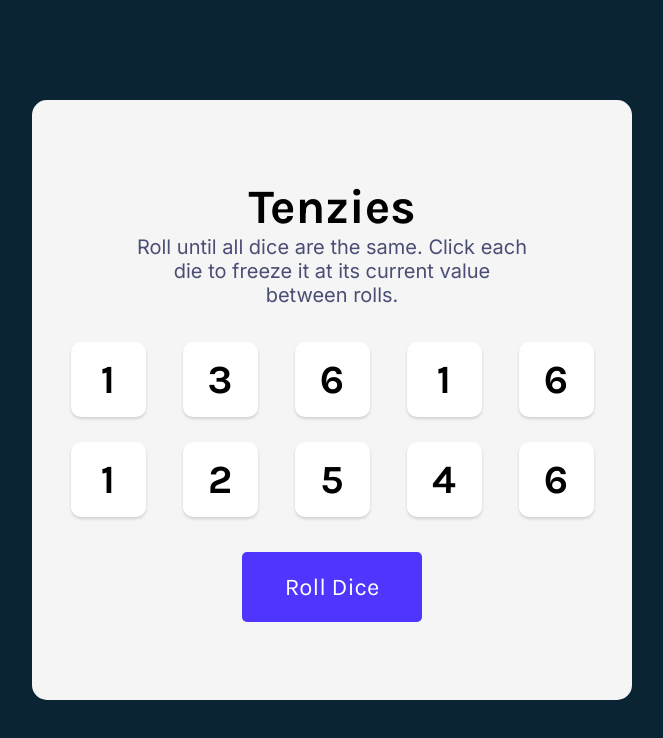
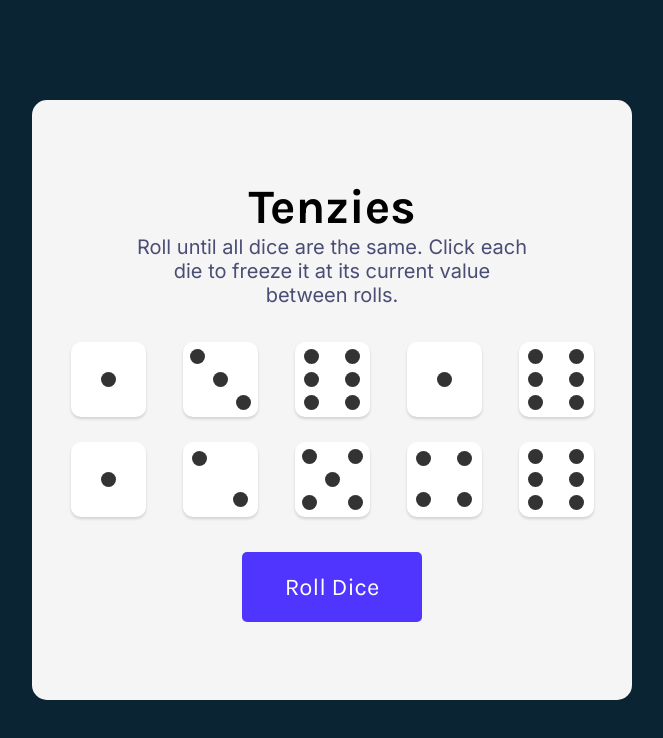
Before and after one commit to MetehanBayhan/tenzies, a React (Vite) app: page / in a window 1280 px wide. Shown: the top 738 px of the page, without its empty margins (308-971 px from the left). Built offline with nearby package versions, Linux system fonts and the light colour scheme.

Commit message:
ui updates

```diff
--- a/package.json
+++ b/package.json
@@ -11,6 +11,7 @@
   },
   "dependencies": {
     "nanoid": "^4.0.2",
+    "node-sass": "^9.0.0",
     "react": "^18.2.0",
     "react-confetti": "^6.1.0",
     "react-dom": "^18.2.0"
--- a/src/components/Die.jsx
+++ b/src/components/Die.jsx
@@ -1,9 +1,15 @@
 import React from "react";
+import "./die.css";
+import { nanoid } from "nanoid";
 
 export default function Die(props){
   const styles = {
     backgroundColor: props.isHeld ? "#59E391" : "#FFF"
   }
+
+  const pipCount = Array(props.value).fill(null).map((_,index)=>{
+    return (<span className="pip" key={index}></span>)
+  })
 
   return (
     <div
@@ -11,7 +17,9 @@ export default function Die(props){
       style={styles}
       onClick={props.holdDice}
     >
-      <h2 className="die-number">{props.value}</h2>
+      <div className="face">
+        {pipCount}
+      </div>
     </div>
   )
 }
--- /dev/null
+++ b/src/components/die.css
@@ -0,0 +1,45 @@
+.face {
+	display: grid;
+	grid-template-areas:
+		"a . c"
+		"e g f"
+		"d . b";
+
+	flex: 0 0 auto;
+	padding: 3px;
+	width: 100%;
+	height: 100%;
+
+	border-radius: 10%;
+}
+
+.pip {
+	display: block;
+	align-self: center;
+	justify-self: center;
+	width: 15px;
+	height: 15px;
+	border-radius: 50%;
+	background-color: #333;
+
+}
+
+.pip:nth-child(2) {
+	grid-area: b;
+}
+.pip:nth-child(3) {
+	grid-area: c;
+}
+.pip:nth-child(4) {
+	grid-area: d;
+}
+.pip:nth-child(5) {
+	grid-area: e;
+}
+.pip:nth-child(6) {
+	grid-area: f;
+}
+/* This selects the last pip of odd-valued dice (1, 3, 5) and positions the pip in the center */
+.pip:nth-child(odd):last-child {
+	grid-area: g;
+}
--- a/src/index.css
+++ b/src/index.css
@@ -92,6 +92,7 @@ button:active {
   box-shadow: inset 5px 5px 10px -3px rgba(0, 0, 0, 0.7);
 }
 
+/* DOTS */
 
 /* utility */
 
```
Also changed, not shown: 1 other file (tests, documents, lock files or other folders).
